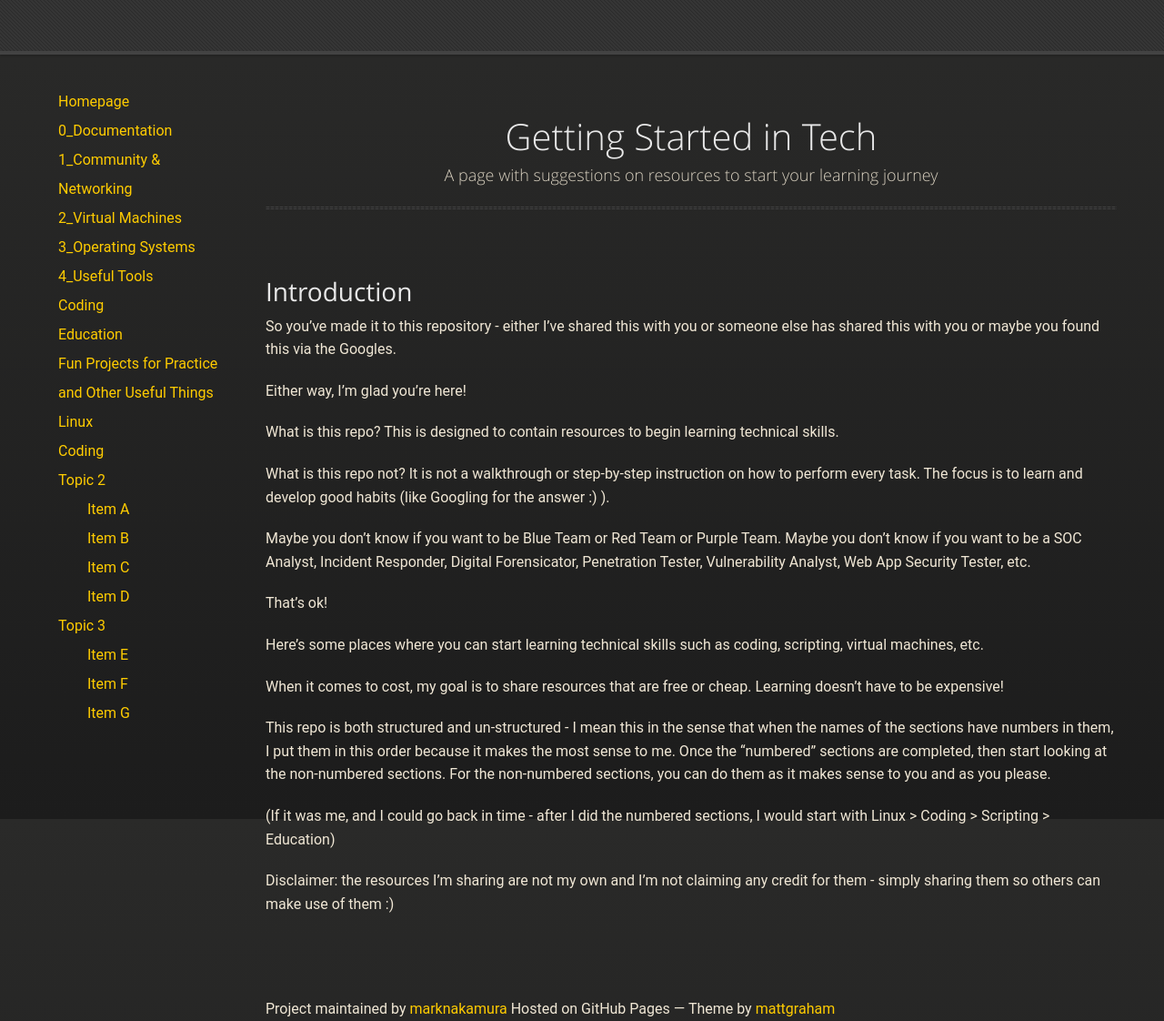
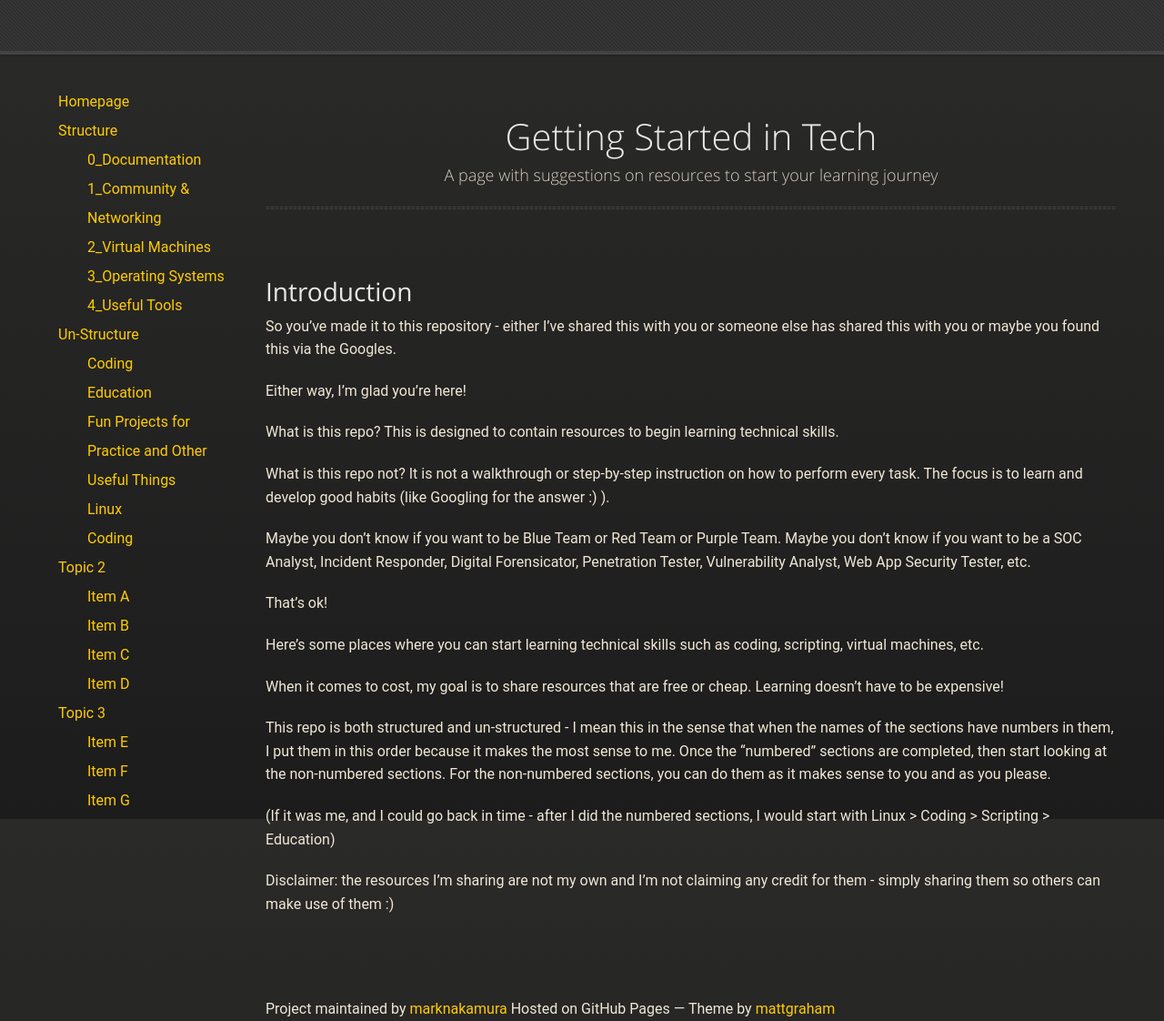
Before and after one commit to marknakamura/getting-started-in-tech, a Jekyll site: the page built from index.md, in a window 1280 px wide and 1122 px high. Shown: the whole window at 91% size. Built offline with Jekyll 4.4.1, drawn with Linux system fonts in a browser that asks for light colours; our own code applies the rules of GitHub Pages for plain Markdown files.

Commit message:
Update default.html

```diff
--- a/_layouts/default.html
+++ b/_layouts/default.html
@@ -22,16 +22,23 @@
     <nav class="toc">
       <ul>
         <li><a href="index.html">Homepage</a></li>
+        <li><a>Structure</a></li>
+        <ul>
           <li><a href="0_Documentation.html">0_Documentation</a></li>
           <li><a href="1_Community-Networking.html">1_Community & Networking</a></li>
           <li><a href="2_Virtual-Machines.html">2_Virtual Machines</a></li>
           <li><a href="3_Operating-Systems.html">3_Operating Systems</a></li>
           <li><a href="4_Useful-Tools.html">4_Useful Tools</a></li>
+        </ul>
+        <li><a>Un-Structure</a></li>
+        <ul>
           <li><a href="Coding.html">Coding</a></li>
           <li><a href="Education.html">Education</a></li>
           <li><a href="Fun-Projects-for-Practice-and-Other-Useful-Things.html">Fun Projects for Practice and Other Useful Things</a></li>
           <li><a href="Linux.html">Linux</a></li>
           <li><a href="Scripting.html">Coding</a></li>
+        </ul>
+
         <li>
           <a href="#topic2">Topic 2</a>
           <ul>
```
Lines whose indentation alone changed are shown as unchanged.
